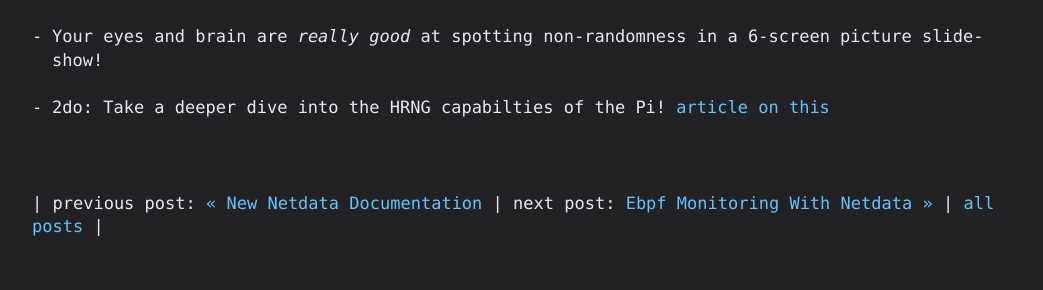
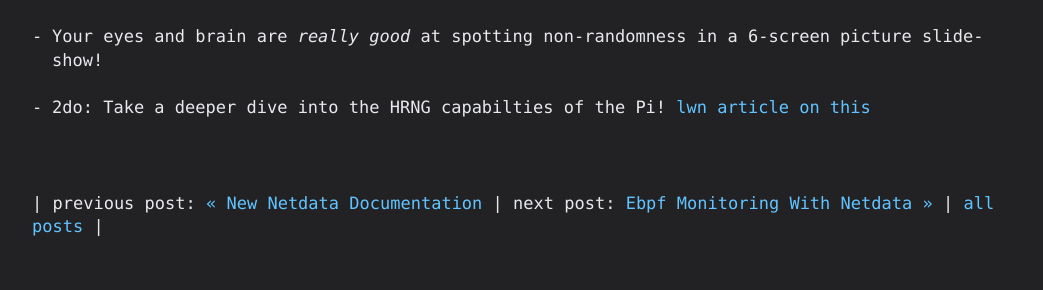
Before and after one commit to basdds/basdds.github.io, a Jekyll site: the page built from _posts/2020-02-16-rand()-is-not-random.md, in a window 1280 px wide. Shown: the part 1453-1743 px from the top of the page, without its empty margins (118-1161 px from the left). Built offline with Jekyll 4.4.1, drawn with Linux system fonts in a browser that asks for light colours.

Commit message:
site update

```diff
--- a/_posts/2020-02-16-rand()-is-not-random.md
+++ b/_posts/2020-02-16-rand()-is-not-random.md
@@ -33,4 +33,4 @@
 
 * Your eyes and brain are *really good* at spotting non-randomness in a 6-screen picture slide-show!
 
-* 2do: Take a deeper dive into the HRNG capabilties of the Pi! [article on this](https://bitnuts.de/articles/using_hw_rng_raspberry.html)
+* 2do: Take a deeper dive into the HRNG capabilties of the Pi! [lwn article on this](https://lwn.net/Articles/808921/)
```
